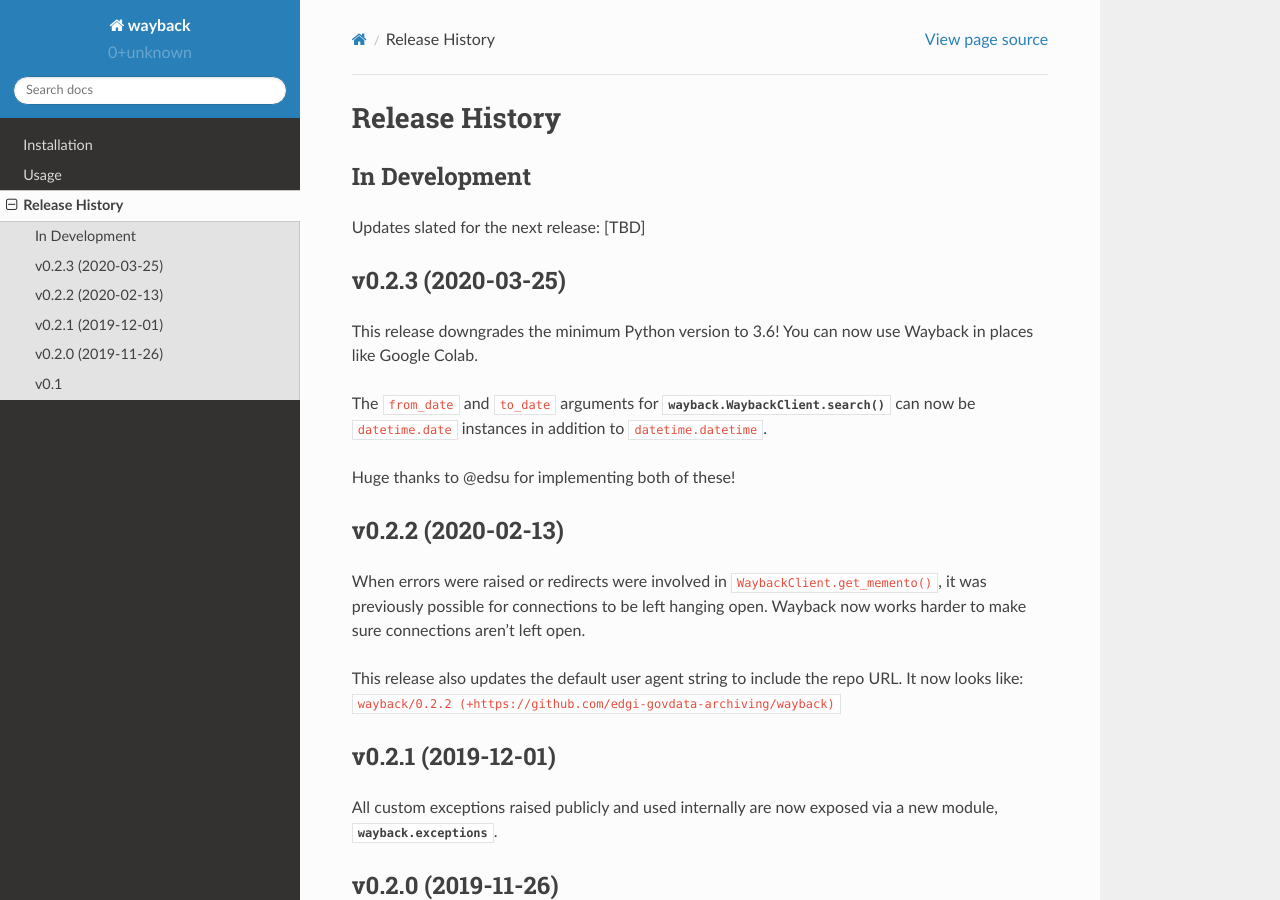
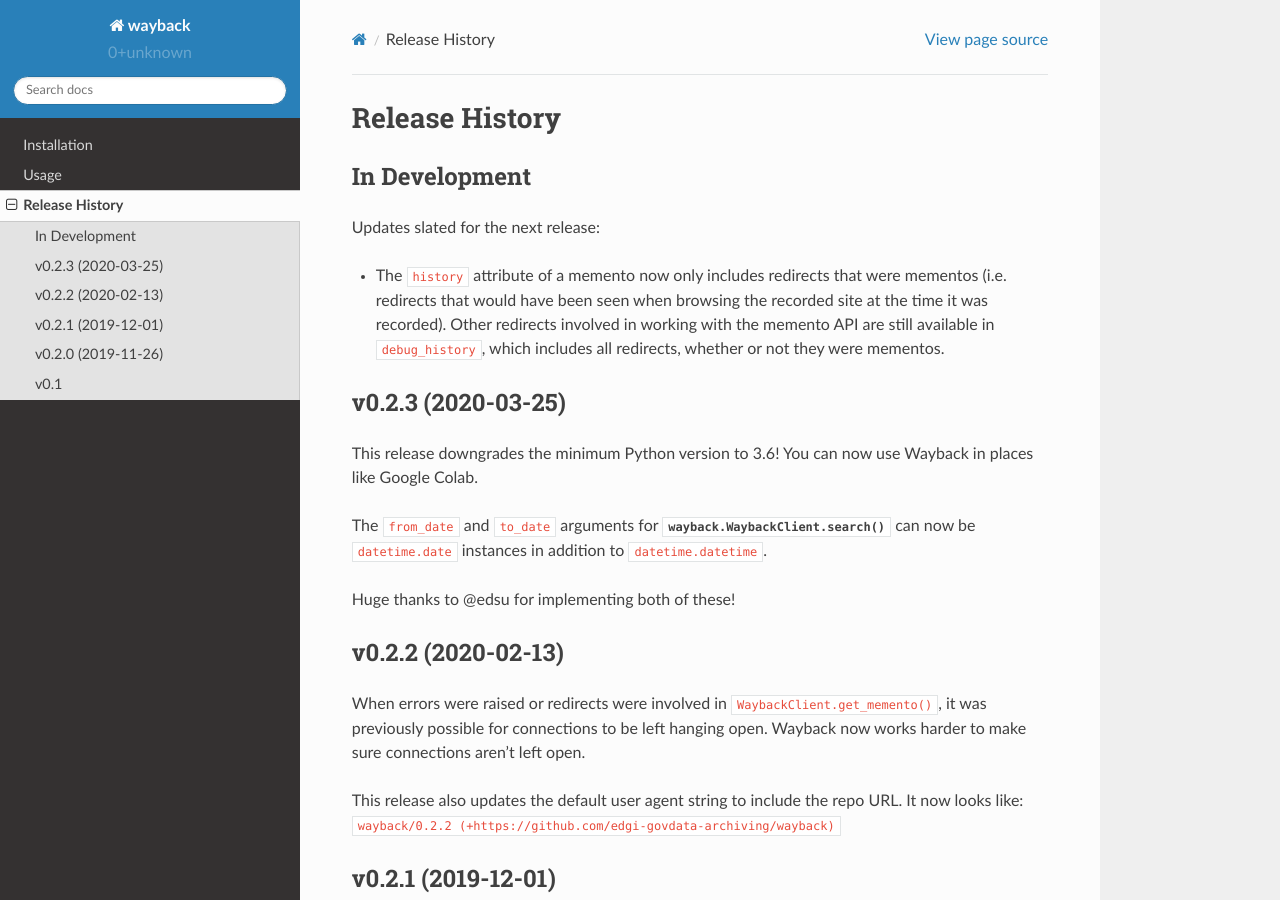
Before and after one commit to edgi-govdata-archiving/wayback, a Sphinx documentation site: the page built from docs/source/release-history.rst, in a window 1280 px wide and 900 px high. Built offline with Sphinx 7.4.7 and the Read the Docs theme 2.0.0, drawn with Linux system fonts in a browser that asks for light colours.

Commit message:
Add release notes entry for #36

```diff
--- a/docs/source/release-history.rst
+++ b/docs/source/release-history.rst
@@ -5,7 +5,9 @@ Release History
 In Development
 --------------
 
-Updates slated for the next release: [TBD]
+Updates slated for the next release:
+
+- The ``history`` attribute of a memento now only includes redirects that were mementos (i.e. redirects that would have been seen when browsing the recorded site at the time it was recorded). Other redirects involved in working with the memento API are still available in ``debug_history``, which includes all redirects, whether or not they were mementos.
 
 
 v0.2.3 (2020-03-25)
```
